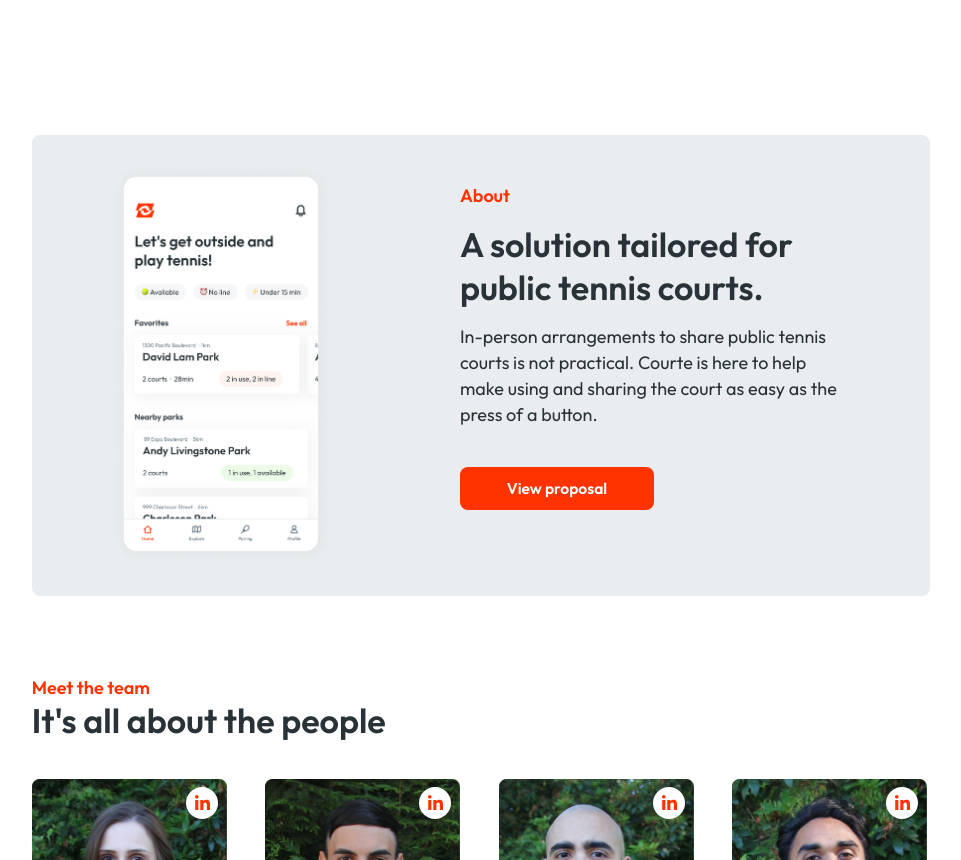
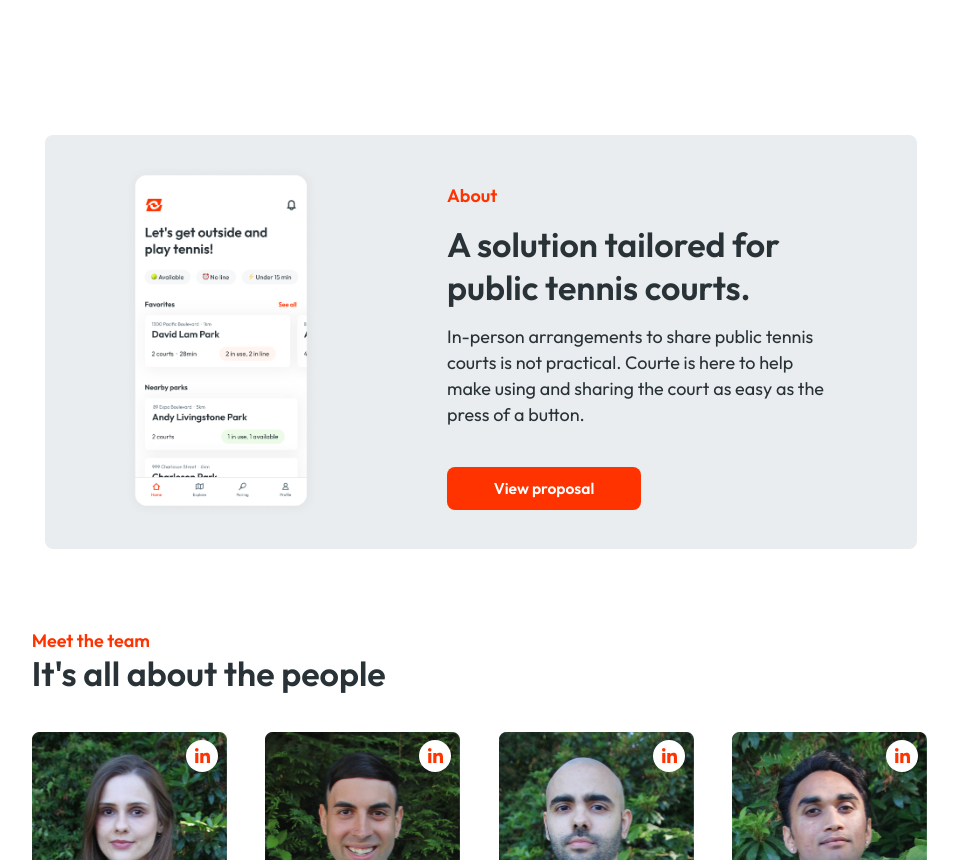
Before and after one commit to olimarie21/Courte-landing-page, a Next.js app: page / in a window 1280 px wide. Shown: the part 1940-2800 px from the top of the page, without its empty margins (159-1120 px from the left). Built offline with nearby package versions, Linux system fonts and the light colour scheme; a web font is replaced by a local one.

Commit message:
Fix styling bug

```diff
--- a/components/About.js
+++ b/components/About.js
@@ -52,6 +52,9 @@ const AboutWrapper = styled.div`
 	padding-left: 6.2vw;
 	padding-bottom: 4.8vh;
 	margin-top: 13.7vh;
+    max-width: 900px;
+    align-self: center;
+
 
 	@media screen and (min-width: 800px) {
 		flex-direction: row;
@@ -63,12 +66,9 @@ const AboutWrapper = styled.div`
 
 	.imageWrapper {
 		margin-top: 3.7vh;
-		margin-left: auto;
-		margin-right: auto;
-		width: 100%;
 		display: flex;
 		flex-direction: center;
-		width: 70%;
+        max-width: 195px;
 
 		@media screen and (min-width: 800px) {
 			width: 25vw;
--- a/components/Header.js
+++ b/components/Header.js
@@ -67,6 +67,8 @@ const HeaderContainer = styled.div`
 	left: 0;
 	background: ${globalColor.grey0};
 	z-index: 4;
+	max-width: 900px;
+
 
 	position: ${(props) => (props.secondary ? 'sticky' : 'relative')};
 	flex-direction: @media screen and (min-width: 768px) {
--- a/components/Team.js
+++ b/components/Team.js
@@ -149,7 +149,7 @@ const TeamWrapper = styled.div`
 max-width: 900px;
     display: flex;
     flex-direction: column;
-    align-items: center;
+    align-self: center;
     justify-content: center;
     margin-top: 10vh;
     margin-bottom: 8.7vh;
```
Also changed, not shown: pages/index.js (indentation only). Lines whose indentation alone changed are shown as unchanged.
